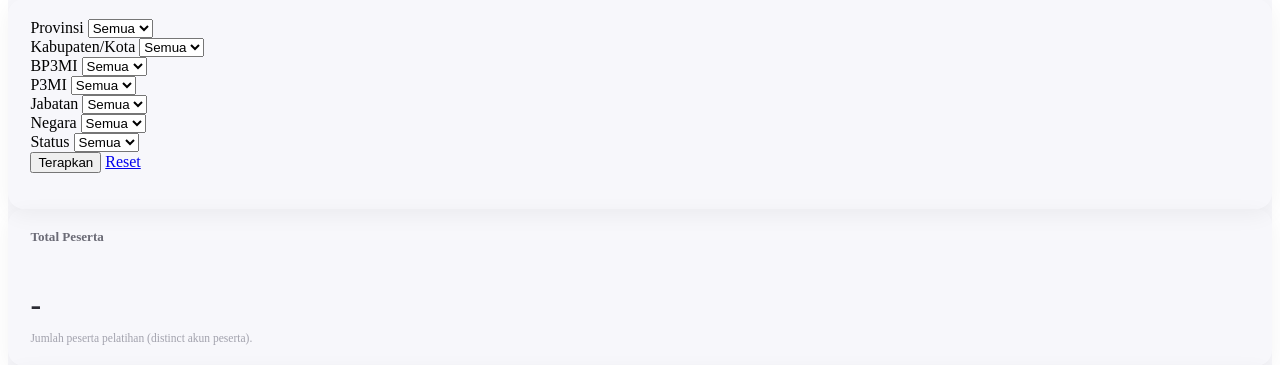
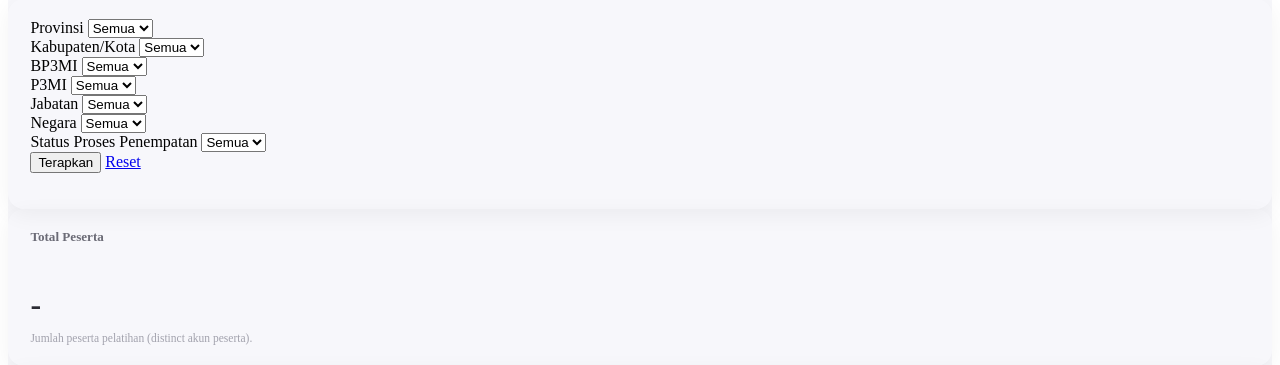
Before and after one commit to nrizal90/dashboard-peta, a CodeIgniter app: the page made by application/views/dashboard/penempatan.php in a window 1280 px wide. Shown: the part 103-468 px from the top of the page. Run offline with CodeIgniter, Linux system fonts and the light colour scheme.

Commit message:
Update status label in export and display for placement data

```diff
--- a/application/controllers/Dashboard.php
+++ b/application/controllers/Dashboard.php
@@ -215,7 +215,7 @@ class Dashboard extends CI_Controller {
 			);
 		}
 		$this->sendXls('penempatan_peserta_' . date('Ymd') . '.xls',
-			array('Nama PMI', 'Provinsi', 'Kabupaten/Kota', 'BP3MI', 'P3MI', 'Negara', 'Jabatan', 'Status',
+			array('Nama PMI', 'Provinsi', 'Kabupaten/Kota', 'BP3MI', 'P3MI', 'Negara', 'Jabatan', 'Status Proses Penempatan',
 				'Telah memiliki akun', 'Telah memiliki penempatan', 'Telah EKPMI'),
 			$out);
 	}
--- a/application/views/dashboard/penempatan.php
+++ b/application/views/dashboard/penempatan.php
@@ -54,7 +54,7 @@ $rows    = isset($rows) ? $rows : array();
 $options = isset($options) ? $options : array();
 $filter  = isset($filter) ? $filter : array();
 $filterLabels = array('provinsi' => 'Provinsi', 'kabupaten' => 'Kabupaten/Kota', 'bp3mi' => 'BP3MI',
-	'p3mi' => 'P3MI', 'jabatan' => 'Jabatan', 'negara' => 'Negara', 'status' => 'Status');
+	'p3mi' => 'P3MI', 'jabatan' => 'Jabatan', 'negara' => 'Negara', 'status' => 'Status Proses Penempatan');
 $exportUrl = site_url('penempatan/export') . ($filter ? '?' . http_build_query($filter) : '');
 ?>
 
@@ -236,14 +236,14 @@ $exportUrl = site_url('penempatan/export') . ($filter ? '?' . http_build_query($
 			<div class="card dg-card">
 				<div class="card-body">
 					<div class="d-flex justify-content-between align-items-center mb-1">
-						<div class="dg-title h6 mb-0">List Penempatan Peserta Pelatihan</div>
+						<div class="dg-title h6 mb-0">Daftar Penempatan Peserta Pelatihan</div>
 						<input type="search" class="form-control form-control-sm w-auto" id="tCari" placeholder="Cari…">
 					</div>
 					<div class="dg-sub"><?= number_format(count($rows), 0, ',', '.') ?> peserta sesuai filter.</div>
 					<div class="table-responsive">
 						<table class="table table-sm table-hover" id="tblPenempatan" style="width:100%">
 							<thead class="thead-light">
-								<tr><th>Nama PMI</th><th>Provinsi</th><th>Kabupaten/Kota</th><th>BP3MI</th><th>P3MI</th><th>Status</th></tr>
+								<tr><th>Nama PMI</th><th>Provinsi</th><th>Kabupaten/Kota</th><th>BP3MI</th><th>P3MI</th><th>Status Proses Penempatan</th></tr>
 							</thead>
 							<tbody>
 							<?php foreach ($rows as $r): ?>
```
